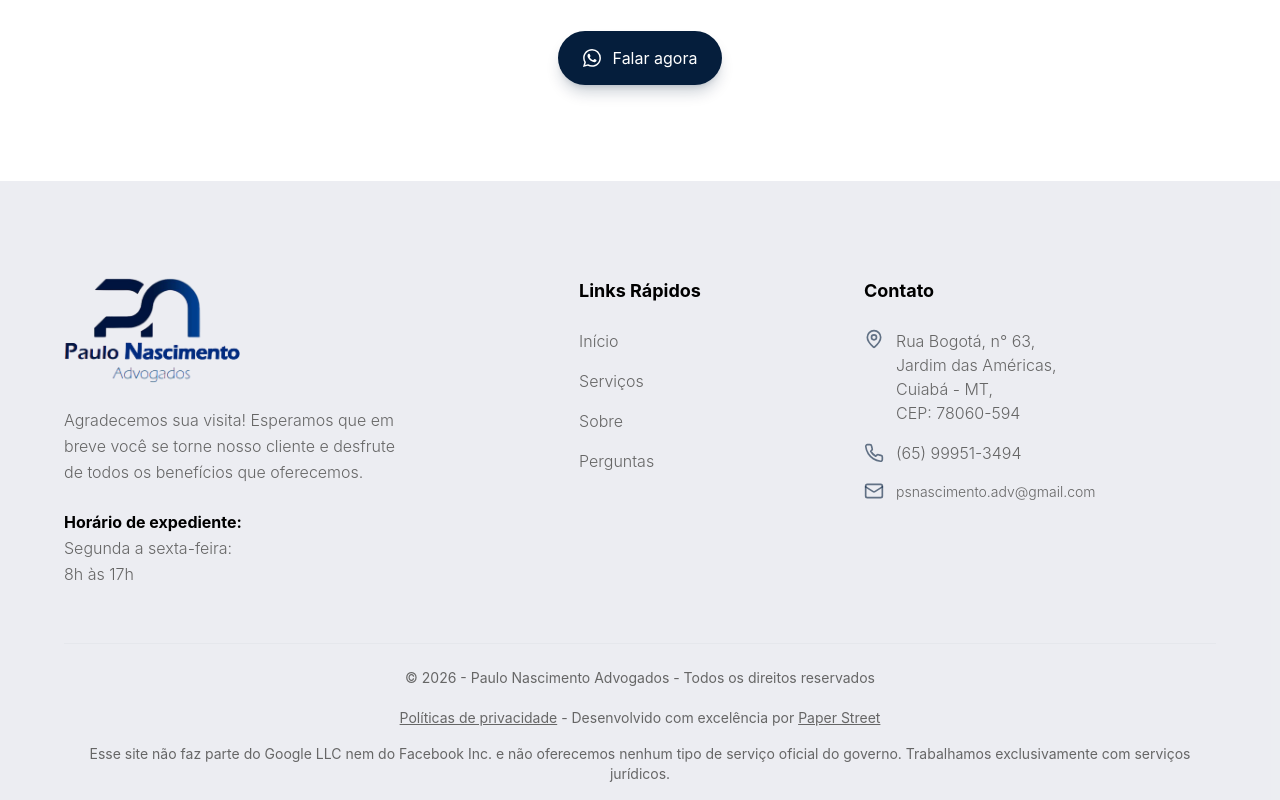
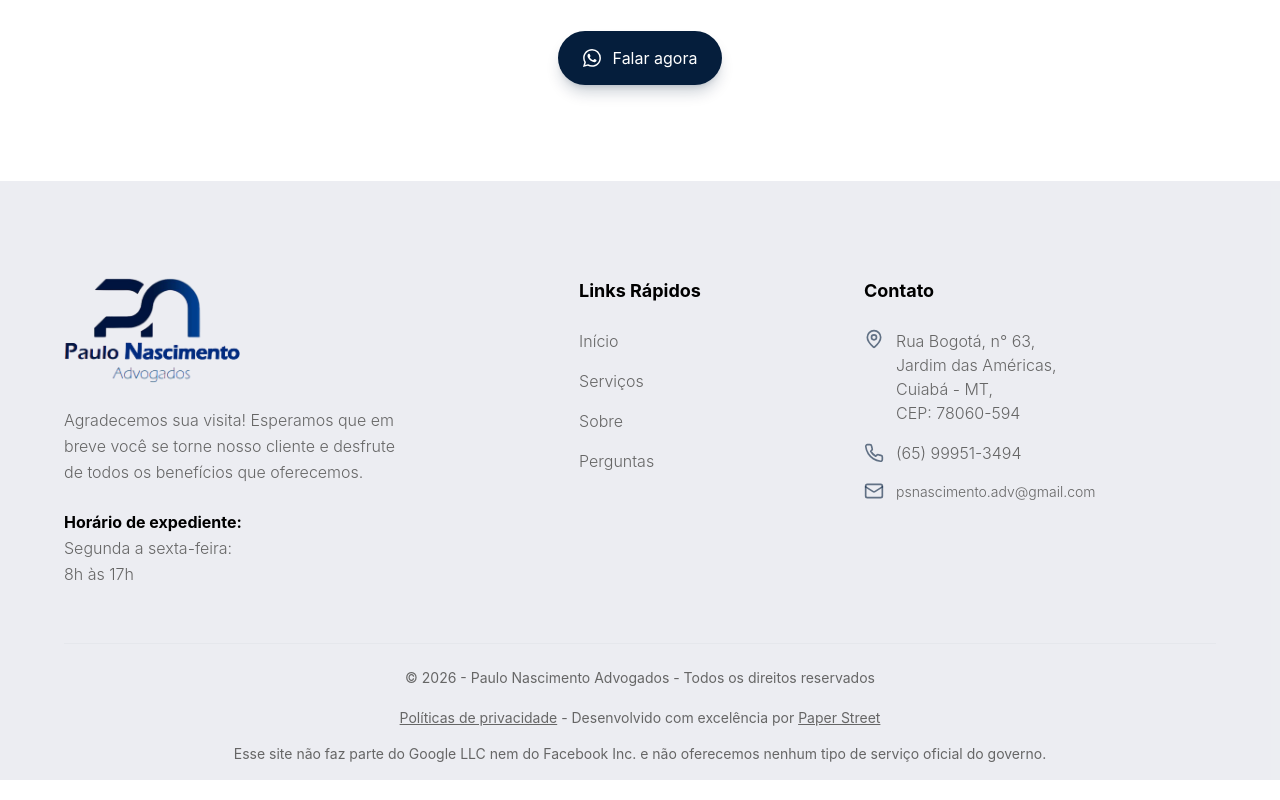
Before and after one commit to Paper-Street-Softwares/LPA-Paulo-Nascimento-Advogados, a React (Vite) app: page /#home in a window 1280 px wide. Shown: the part 3368-4168 px from the top of the page. Built offline with nearby package versions, Linux system fonts and the light colour scheme.

Commit message:
fix: Footer

```diff
--- a/src/components/sections/FooterNovoTemplate.jsx
+++ b/src/components/sections/FooterNovoTemplate.jsx
@@ -228,7 +228,6 @@ function FooterNovoTemplate({
               >
                 Esse site não faz parte do Google LLC nem do Facebook Inc. e não
                 oferecemos nenhum tipo de serviço oficial do governo.
-                Trabalhamos exclusivamente com serviços jurídicos.
               </p>
             </div>
           </div>
```
